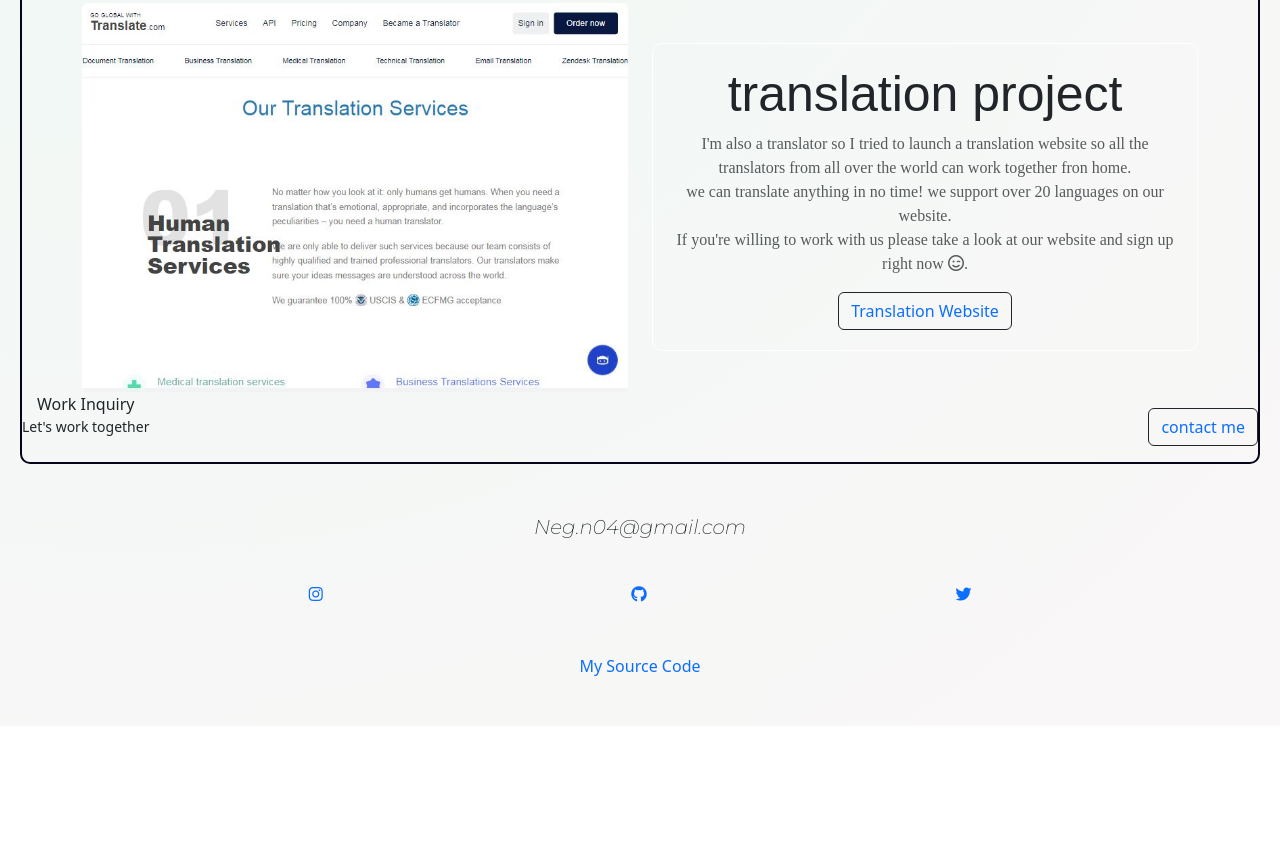
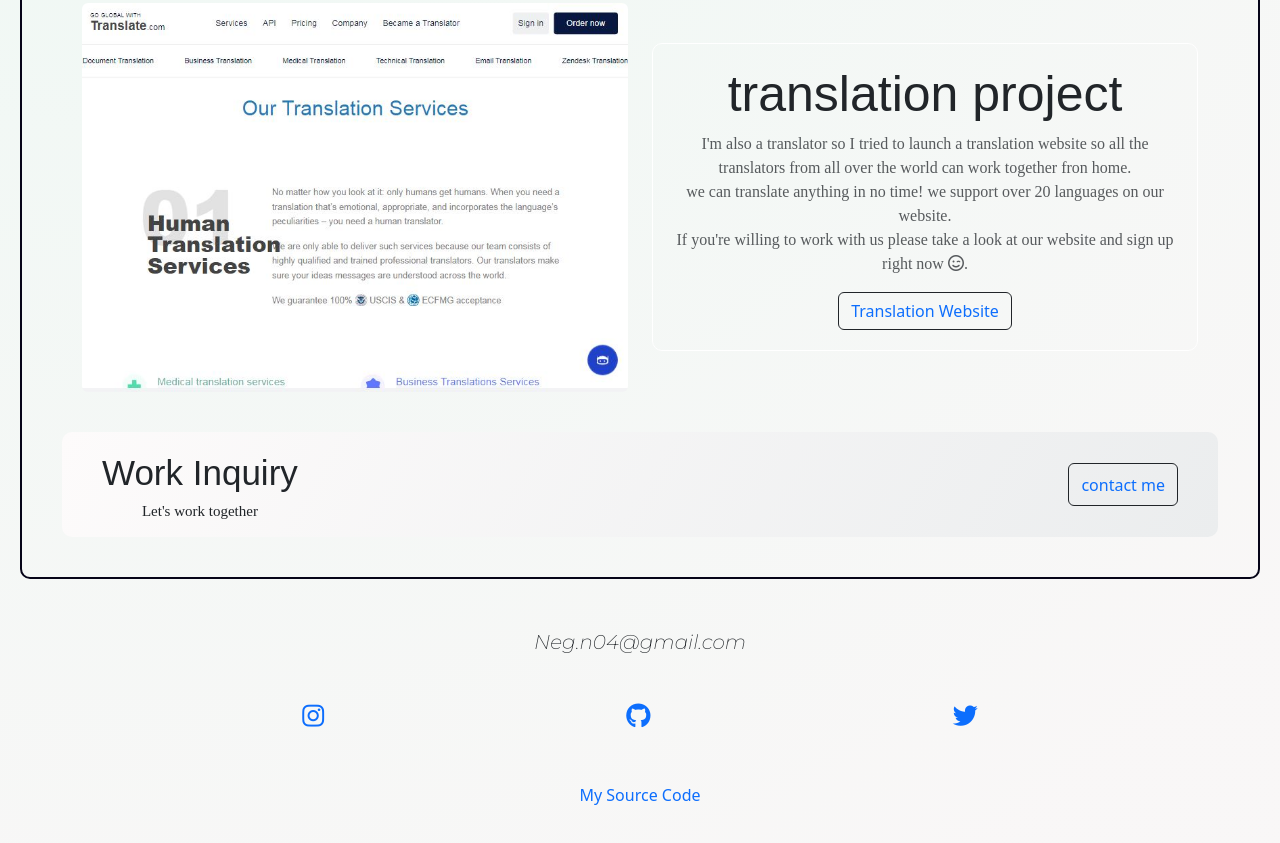
Before and after one commit to Neg04/header, a plain HTML site: page index.html in a window 1280 px wide. Shown: the part 900-1743 px from the top of the page. Before the commit the page ends 1626 px from the top, so only its background shows below. Drawn offline with nearby package versions, Linux system fonts and the light colour scheme; a web font is replaced by a local one.

```diff
--- a/style.css
+++ b/style.css
@@ -71,7 +71,26 @@ h2 {
 .second-img {
     margin-top: 50px;
 }
+.workpage-wrapper {
+    margin: 40px;
+    padding: 15px 40px;
+    border: 1px hidden;
+    border-radius: 10px;
+    background: linear-gradient(120deg, #fdfbfb 0%, #ebedee 100%);
+}
 
+.work-box {
+    font-family: var(--third-font);
+    font-size: 35px;
+}
+
+.worktogether {
+    font-family: var(--first-font);
+    font-size: 15px;
+}
+.emoji {
+    font-size: 25px;
+}
 @media (max-width:1200px) {
     .translation-wrapper {
         margin-top: 50px;
```
